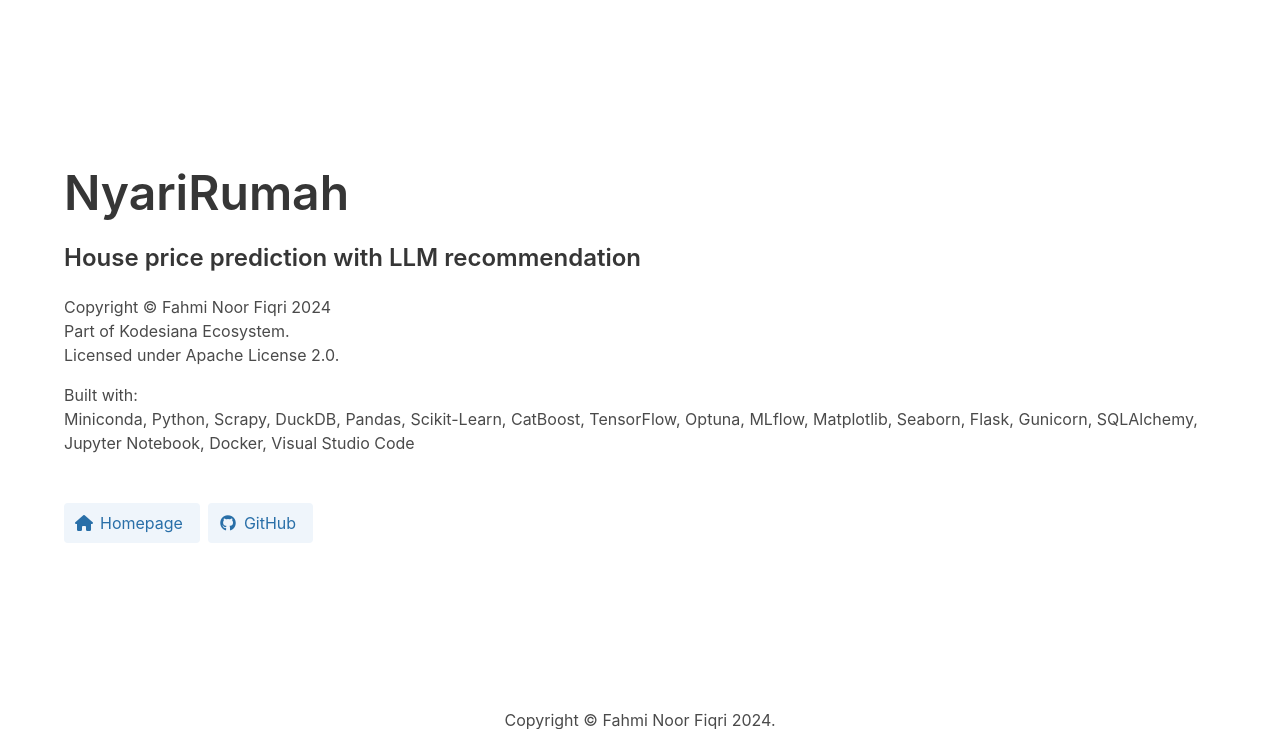
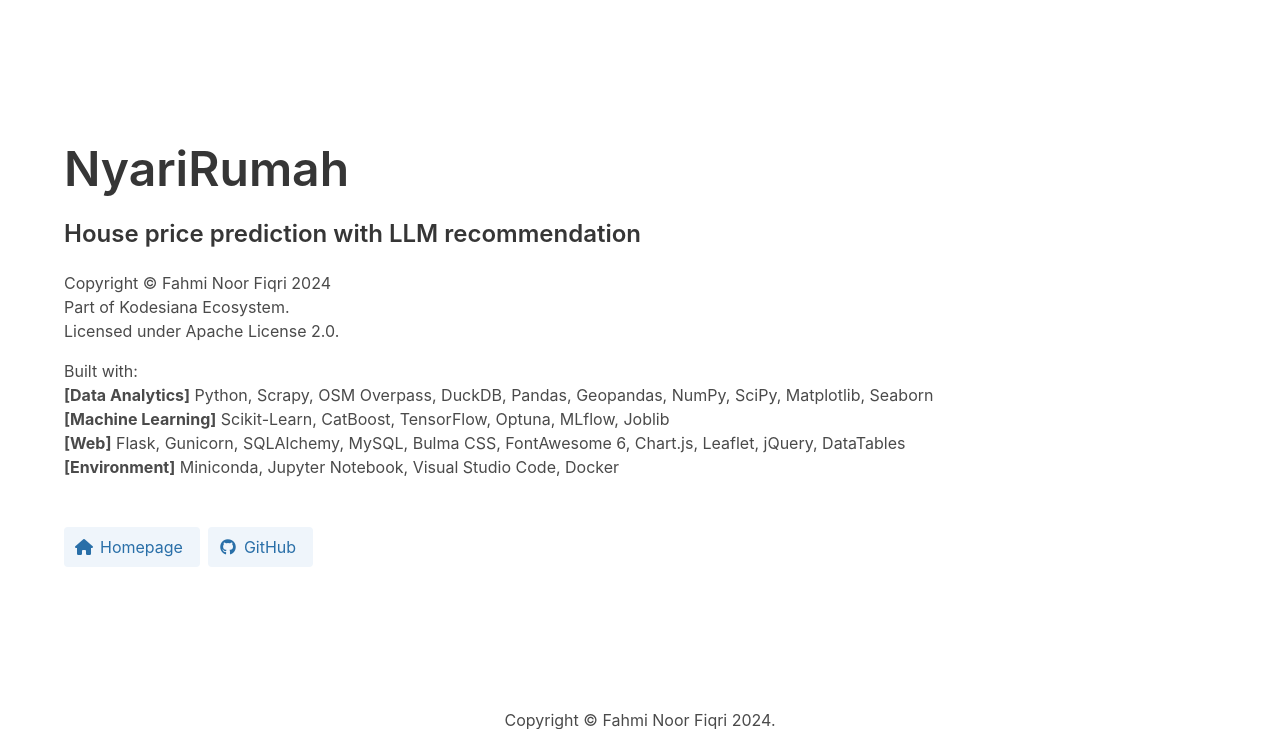
Before and after one commit to fahminlb33/bogor-house-price, a Flask app: page /about/ in a window 1280 px wide. Shown: the part 52-781 px from the top of the page. Run offline with Flask 3, Linux system fonts and the light colour scheme; parts of the project's set-up code (start-up, migrations or seed data) failed here and were passed over.

Commit message:
feat: add missing libs

```diff
--- a/app/templates/about.html
+++ b/app/templates/about.html
@@ -12,8 +12,10 @@
     <p>Licensed under Apache License 2.0.</p>
 
     <p class="mt-4">Built with:</p>
-    <p>Miniconda, Python, Scrapy, DuckDB, Pandas, Scikit-Learn, CatBoost, TensorFlow, Optuna, MLflow, Matplotlib,
-        Seaborn, Flask, Gunicorn, SQLAlchemy,<br>Jupyter Notebook, Docker, Visual Studio Code</p>
+    <p><b>[Data Analytics]</b> Python, Scrapy, OSM Overpass, DuckDB, Pandas, Geopandas, NumPy, SciPy, Matplotlib, Seaborn</p>
+    <p><b>[Machine Learning]</b> Scikit-Learn, CatBoost, TensorFlow, Optuna, MLflow, Joblib</p>
+    <p><b>[Web]</b> Flask, Gunicorn, SQLAlchemy, MySQL, Bulma CSS, FontAwesome 6, Chart.js, Leaflet, jQuery, DataTables</p>
+    <p><b>[Environment]</b> Miniconda, Jupyter Notebook, Visual Studio Code, Docker</p>
 
     <div class="buttons mt-6">
         <a class="button is-info is-light" href="https://www.kodesiana.com">
```
